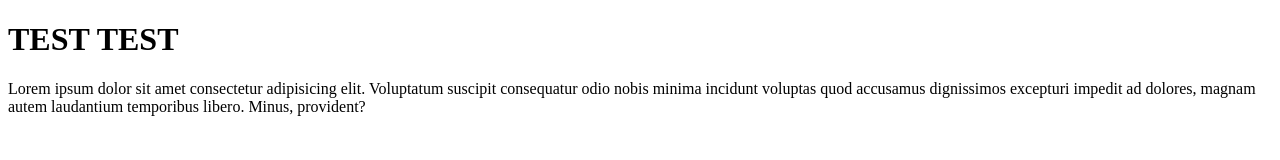
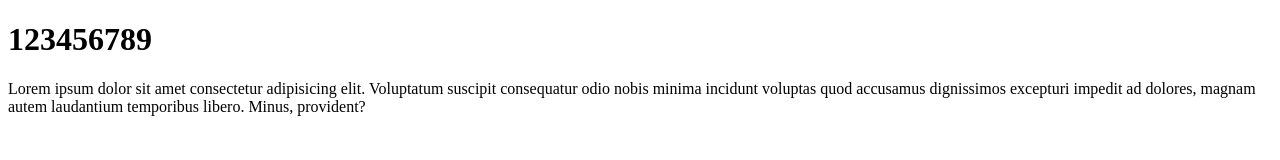
Before and after one commit to lcclcclcc/0808, a plain HTML site: page index.html in a window 1280 px wide. Drawn offline with Linux system fonts and the light colour scheme.

Commit message:
3 commit

```diff
--- a/index.html
+++ b/index.html
@@ -7,7 +7,7 @@
     <title>Document</title>
 </head>
 <body>
-    <h1>TEST TEST</h1>
+    <h1>123456789</h1>
     <p>
         Lorem ipsum dolor sit amet consectetur adipisicing elit. Voluptatum suscipit consequatur odio nobis minima incidunt voluptas quod accusamus dignissimos excepturi impedit ad dolores, magnam autem laudantium temporibus libero. Minus, provident?
     </p>
```
